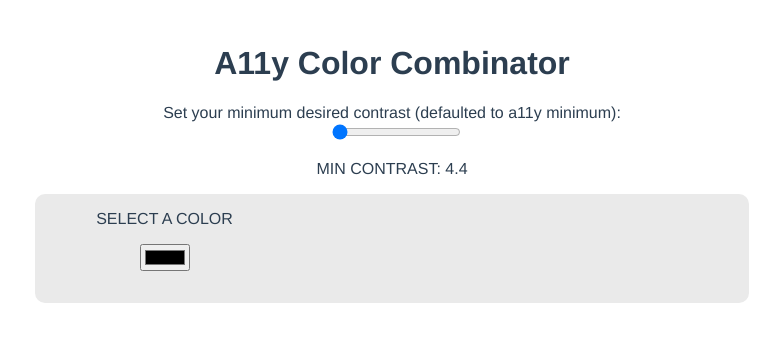
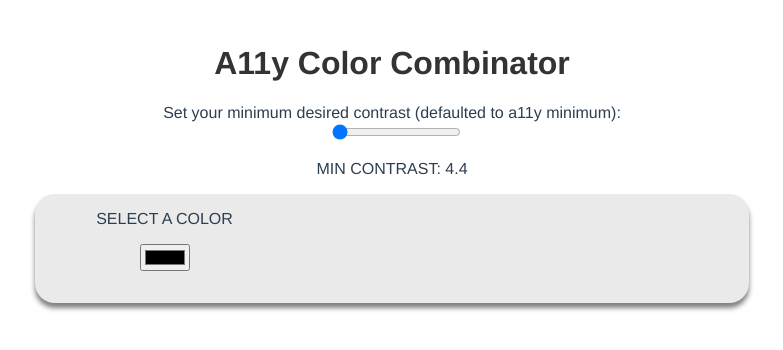
Before and after one commit to drinkingtheink/a11y-color-picker, a Vue app: page / in a window 1280 px wide. Shown: the top 350 px of the page, without its empty margins (248-1031 px from the left). Built offline with nearby package versions, Linux system fonts and the light colour scheme.

Commit message:
implementing css vars

```diff
--- a/src/components/AppStage.vue
+++ b/src/components/AppStage.vue
@@ -1,5 +1,5 @@
 <template>
-  <main class="hello">
+  <main class="fff">
     <h1>A11y Color Combinator</h1>
 
     <section class="contrast-display">
@@ -143,12 +143,17 @@ export default {
 
 <style>
 :root {
-  --borRad: 10px;
+  --borRad: 20px;
 }
 
 main {
   background-color: var(--primary, white);
   padding: 1rem 0 2rem 0;
+  border-bottom: 20px solid var(--secondary, white);
+}
+
+h1 {
+  color: var(--secondary, #333);
 }
 
 h3 {
@@ -174,6 +179,7 @@ a {
   background: #eaeaea;
   padding: 0 2rem 2rem 2rem;
   border-radius: var(--borRad);
+  box-shadow: 0 5px 5px 0px rgba(0,0,0,0.5);
 }
 
 .color-config section {
@@ -211,8 +217,8 @@ a {
 
 .contrast-value {
   display: block;
-  font-size: 300%;
-  margin-top: 1rem;
+  font-size: 320%;
+  margin-top: 1.5rem;
 }
 
 .value-display {
```
